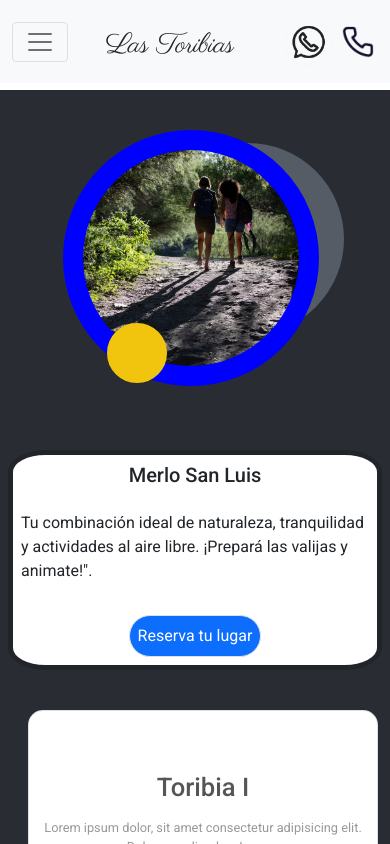
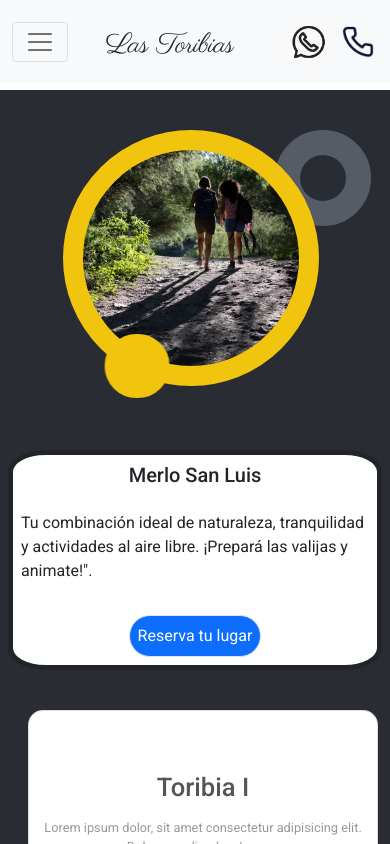
Before and after one commit to GodoyLP/las-toribias, a React (Vite) app: page / in a window 390 px wide. Shown: the top 844 px of the page. Built offline with nearby package versions, Linux system fonts and the light colour scheme.

Commit message:
foto inicio fomra celular

```diff
--- a/src/index.css
+++ b/src/index.css
@@ -141,6 +141,7 @@
     z-index: 2;
     /* Detrás de la foto y el anuncio */
 }
+
 /*
 #circle2::after {
     width: 12rem;
@@ -206,8 +207,10 @@
     padding: 20px;
     display: flex;
     flex-wrap: wrap;
-    justify-content: center; /* Centra las tarjetas horizontalmente */
-    gap: 25px; /* Espacio entre tarjetas */
+    justify-content: center;
+    /* Centra las tarjetas horizontalmente */
+    gap: 25px;
+    /* Espacio entre tarjetas */
 }
 
 /* Media query para dispositivos móviles */
@@ -221,23 +224,34 @@
     .ciculo-foto {
         width: 16rem;
         height: 16rem;
-        border: 20px solid blue;
+        border: 20px solid #F1C50E;
         top: 40%;
         left: -50%;
         /* Lo posicionamos fuera de la pantalla a la izquierda */
     }
 
     .ciculo-foto::after {
-        width: 20%;
-        height: 20%;
-        bottom: -8%;
+        width: 30%;
+        height: 30%;
+        bottom: -15%;
         left: 25%;
 
     }
 
+    #circle1::after {
+        width: 6rem;
+        height: 6rem;
+        background-color: #292D33;
+        border: 25px solid #555C66;
+        top: 0%;
+        left: 86%;
+        transform: translateX(-50%);
+        z-index: 2;
+        /* Detrás de la foto y el anuncio */
+    }
+
     .container-ciculo {
         padding-top: 20rem;
-
         height: 80%;
     }
 
@@ -247,14 +261,16 @@
         flex-direction: column;
         /* Cambia la dirección del flex a columna */
         align-items: center;
-        height: auto; /* Permite que el contenedor crezca */
+        height: auto;
+        /* Permite que el contenedor crezca */
         /* Centra las tarjetas cuando están apiladas */
     }
 
     .anuncio {
         display: none;
     }
-    .anuncio-baner{
+
+    .anuncio-baner {
         border-radius: 10%;
     }
 
@@ -270,7 +286,8 @@
     align-items: center;
     width: 350px;
     height: 460px;
-    margin-bottom: 20px; /* Añade margen inferior en móvil */
+    margin-bottom: 20px;
+    /* Añade margen inferior en móvil */
     background: #fff;
     border-radius: 15px;
     text-align: center;
```
